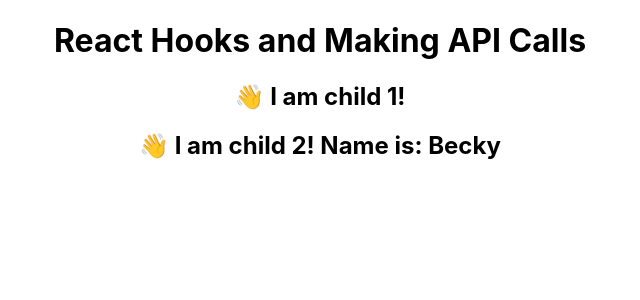
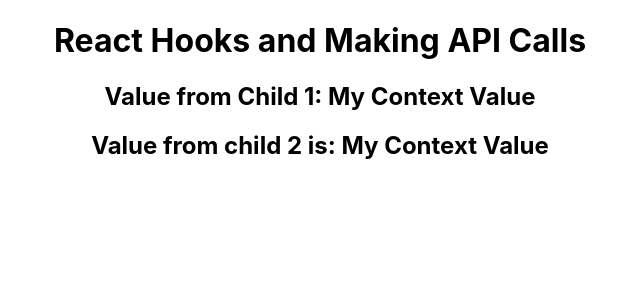
Before and after one commit to techreturners/demo-react-hooks-and-making-api-calls, a React (Create React App) app: page / in a window 1280 px wide. Shown: the top 300 px of the page, without its empty margins (320-960 px from the left). Built offline with nearby package versions, Linux system fonts and the light colour scheme.

Commit message:
Code for useContext

```diff
--- a/src/App.js
+++ b/src/App.js
@@ -1,15 +1,21 @@
 import './App.css';
-import Child1 from './components/Child1';
+import Child1 from './components/Child1'
+import { createContext } from 'react';
+
+export const Context = createContext('Default Value');
 
 function App() {
 
-  const name = "Becky";
+  const value = 'My Context Value';
 
   return (
     <div className="App">
       <h1>React Hooks and Making API Calls</h1>
 
-      <Child1 name={name} />
+      <Context.Provider value={value}>
+        <Child1 />
+      </Context.Provider>
+
     </div>
   );
 }
--- a/src/components/Child1.js
+++ b/src/components/Child1.js
@@ -1,14 +1,19 @@
 import Child2 from './Child2'
+import { useContext } from 'react';
+import { Context } from '../App';
 
-function Child1({ name }) {
+
+function Child1() {
+
+    const value = useContext(Context);
+
     return (
         <>
-            <h2>👋 I am child 1!</h2>
-            <Child2 name={name} />
+            <h2>Value from Child 1: {value}</h2>
+
+            <Child2 />
         </>
     )
 }
 
-
-
 export default Child1
--- a/src/components/Child2.js
+++ b/src/components/Child2.js
@@ -1,6 +1,13 @@
-function Child2({ name }) {
+import { useContext } from 'react';
+import { Context } from '../App';
+
+
+function Child2() {
+
+    const value = useContext(Context);
+
     return (
-        <h2>👋 I am child 2! Name is: {name} </h2>
+        <h2>Value from child 2 is: {value} </h2>
     )
 }
 
```
